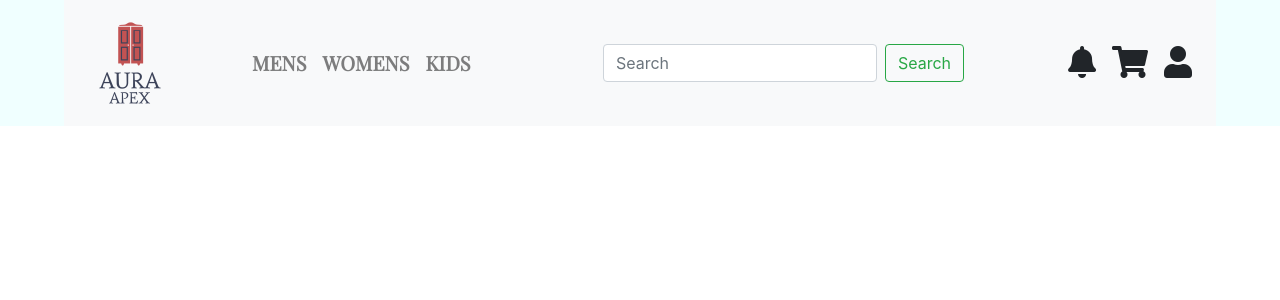
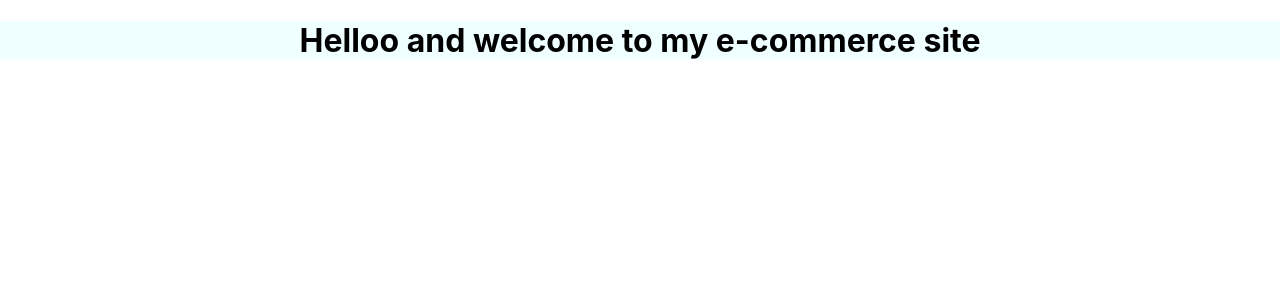
Before and after one commit to oliashish/e-commerce, a React (Create React App) app in the folder client/: page / in a window 1280 px wide. Shown: the top 300 px of the page. Built offline with nearby package versions, Linux system fonts and the light colour scheme.

Commit message:
recreating home page

```diff
--- a/client/package.json
+++ b/client/package.json
@@ -7,6 +7,7 @@
         "@testing-library/react": "^11.2.6",
         "@testing-library/user-event": "^12.8.3",
         "axios": "^0.21.1",
+        "bootstrap": "^5.0.0",
         "dotenv": "^8.2.0",
         "react": "^17.0.2",
         "react-dom": "^17.0.2",
--- a/client/public/index.html
+++ b/client/public/index.html
@@ -4,8 +4,6 @@
     <meta charset="utf-8" />
     <meta name="viewport" content="width=device-width, initial-scale=1" />
     <meta name="theme-color" content="#000000" />
-    <!-- Bootstrap -->
-    <link rel="stylesheet" href="https://maxcdn.bootstrapcdn.com/bootstrap/4.0.0/css/bootstrap.min.css" integrity="sha384-Gn5384xqQ1aoWXA+058RXPxPg6fy4IWvTNh0E263XmFcJlSAwiGgFAW/dAiS6JXm" crossorigin="anonymous">
     <!-- Font Awesome -->
     <link rel="stylesheet" href="https://cdnjs.cloudflare.com/ajax/libs/font-awesome/5.15.3/css/all.min.css" integrity="sha512-iBBXm8fW90+nuLcSKlbmrPcLa0OT92xO1BIsZ+ywDWZCvqsWgccV3gFoRBv0z+8dLJgyAHIhR35VZc2oM/gI1w==" crossorigin="anonymous" />
     <!--  Google Fonts-->
@@ -17,9 +15,5 @@
   <body>
 
     <div id="root"></div>
-      <!-- Bootstrap JS -->
-    <script src="https://code.jquery.com/jquery-3.2.1.slim.min.js" integrity="sha384-KJ3o2DKtIkvYIK3UENzmM7KCkRr/rE9/Qpg6aAZGJwFDMVNA/GpGFF93hXpG5KkN" crossorigin="anonymous"></script>
-<script src="https://cdnjs.cloudflare.com/ajax/libs/popper.js/1.12.9/umd/popper.min.js" integrity="sha384-ApNbgh9B+Y1QKtv3Rn7W3mgPxhU9K/ScQsAP7hUibX39j7fakFPskvXusvfa0b4Q" crossorigin="anonymous"></script>
-<script src="https://maxcdn.bootstrapcdn.com/bootstrap/4.0.0/js/bootstrap.min.js" integrity="sha384-JZR6Spejh4U02d8jOt6vLEHfe/JQGiRRSQQxSfFWpi1MquVdAyjUar5+76PVCmYl" crossorigin="anonymous"></script>
   </body>
 </html>
--- a/client/src/index.js
+++ b/client/src/index.js
@@ -3,6 +3,8 @@ import ReactDOM from "react-dom";
 import "./index.css";
 import App from "./App";
 import { BrowserRouter } from "react-router-dom";
+
+
 
 ReactDOM.render(
     <BrowserRouter>
--- a/client/src/pages/Home.js
+++ b/client/src/pages/Home.js
@@ -1,71 +1,11 @@
 import React from "react";
-import { Link } from "react-router-dom";
 
-import logo from "../images/auraapexlogo.png";
 import "../styles/Home.css";
 
 const Home = () => {
-    const NavLinks = ["MENS", "WOMENS", "KIDS"];
     return (
         <div className="home-page">
-            <nav className="navbar navbar-expand-lg navbar-light bg-light">
-                <button
-                    className="navbar-toggler"
-                    type="button"
-                    data-toggle="collapse"
-                    data-target="#navbarSupportedContent"
-                    aria-controls="navbarSupportedContent"
-                    aria-expanded="false"
-                    aria-label="Toggle navigation"
-                >
-                    <span className="navbar-toggler-icon"></span>
-                </button>
-                <Link className="navbar-brand" to="/">
-                    <img src={logo} alt="AURA-APEX" className="logo" />
-                </Link>
-
-                <div
-                    className="collapse navbar-collapse"
-                    id="navbarSupportedContent"
-                >
-                    <ul className="navbar-nav ml-5">
-                        {NavLinks.map((link) => {
-                            return (
-                                <li
-                                    className="nav-item"
-                                    key={link.toLowerCase()}
-                                >
-                                    <Link
-                                        className="nav-link font"
-                                        to={link.toLowerCase()}
-                                    >
-                                        {link}
-                                    </Link>
-                                </li>
-                            );
-                        })}
-                    </ul>
-                </div>
-                <form className="form-inline my-2 my-lg-0 mr-5">
-                    <input
-                        className="form-control mr-sm-2"
-                        type="search"
-                        placeholder="Search"
-                        aria-label="Search"
-                    />
-                    <button
-                        className="btn btn-outline-success my-2 my-sm-0"
-                        type="submit"
-                    >
-                        Search
-                    </button>
-                </form>
-                <div className="info-icons ml-5">
-                    <i class="fas fa-bell fa-2x mx-2"></i>
-                    <i class="fas fa-shopping-cart fa-2x mx-2"></i>
-                    <i class="fas fa-user fa-2x mx-2"></i>
-                </div>
-            </nav>
+            <h1>Helloo and welcome to my e-commerce site</h1>
         </div>
     );
 };
--- a/client/src/styles/Home.css
+++ b/client/src/styles/Home.css
@@ -2,15 +2,3 @@
     width: 90%;
     margin: auto;
 }
-.logo {
-    height: 100px;
-}
-.home-page nav {
-    background: transparent;
-}
-
-.font {
-    font-family: 'Playfair Display', serif;
-    font-size: 20px;
-    font-weight: 600;
-}
```
Also changed, not shown: 1 other file (tests, documents, lock files or other folders).
